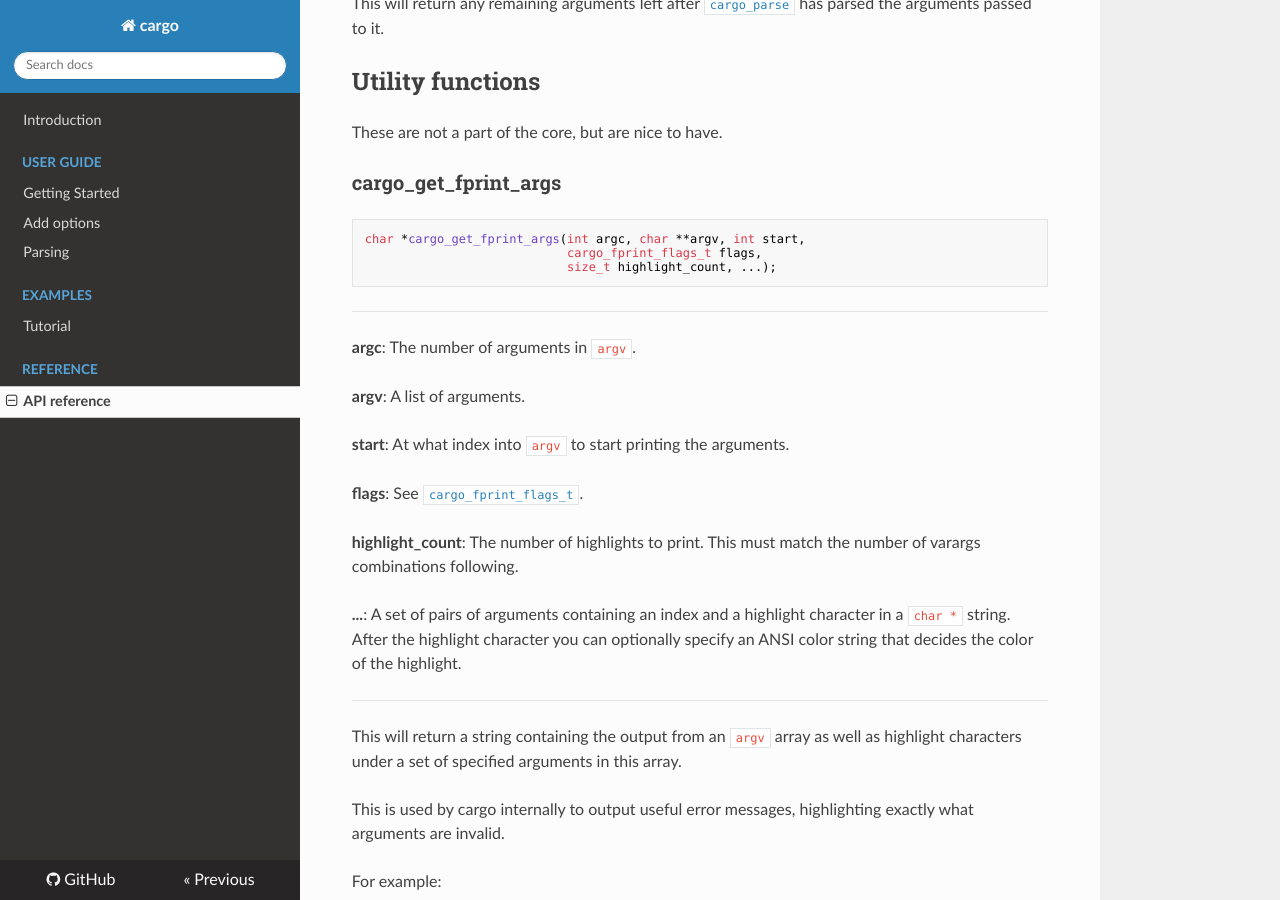
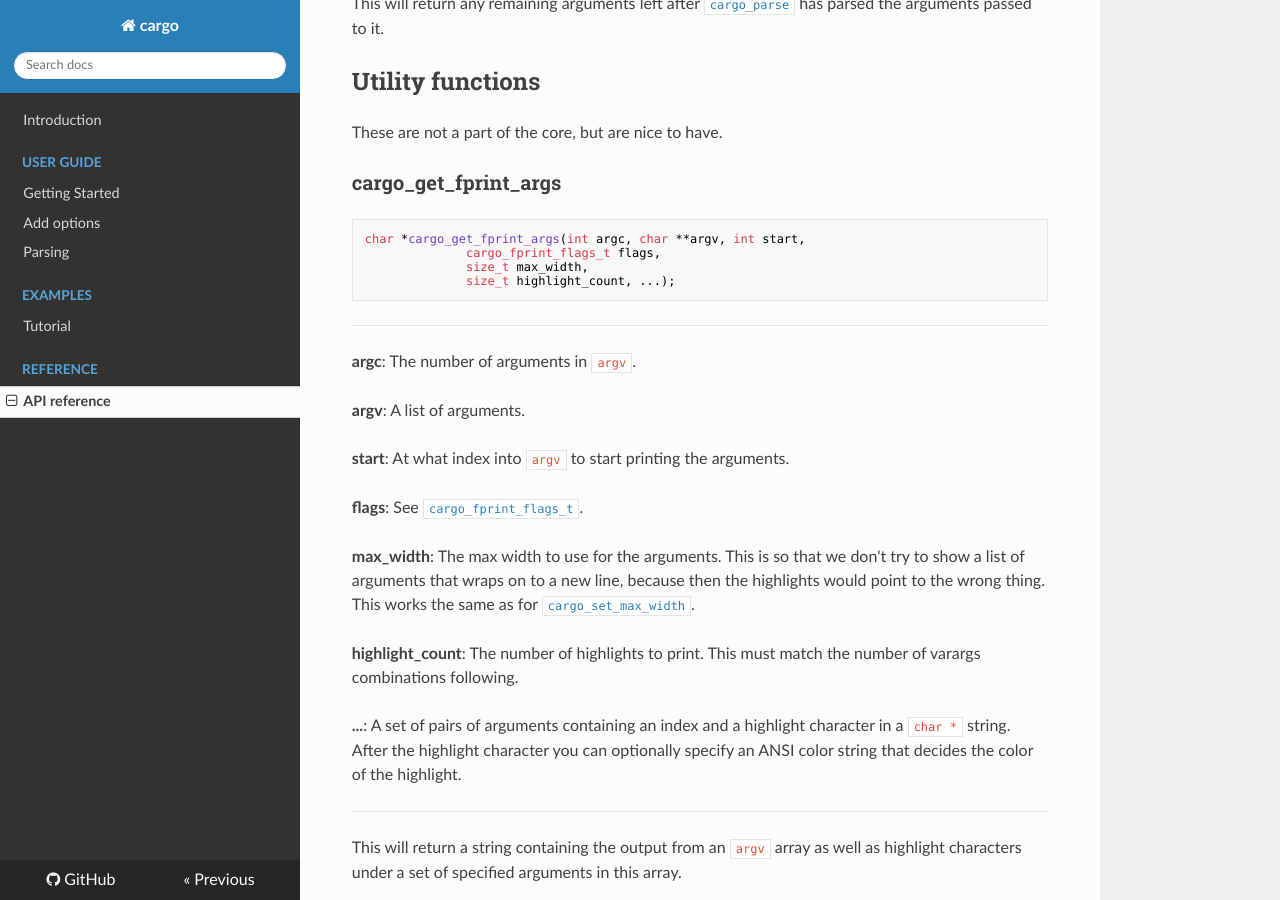
Before and after one commit to JoakimSoderberg/cargo, an MkDocs documentation site: the page built from docs/api.md, in a window 1280 px wide and 900 px high, scrolled down 19168 px. Built offline with MkDocs 1.6.1, drawn with Linux system fonts in a browser that asks for light colours; nearby versions of some CDN libraries; old or Windows-style settings are respelled for this version of MkDocs; some of the changed text lies outside the part shown.

Commit message:
Add max_width

````diff
--- a/docs/api.md
+++ b/docs/api.md
@@ -795,8 +795,9 @@ These are not a part of the core, but are nice to have.
 
 ```c
 char *cargo_get_fprint_args(int argc, char **argv, int start,
-							cargo_fprint_flags_t flags,
-							size_t highlight_count, ...);
+              cargo_fprint_flags_t flags,
+              size_t max_width,
+              size_t highlight_count, ...);
 ```
 ---
 
@@ -807,6 +808,8 @@ char *cargo_get_fprint_args(int argc, char **argv, int start,
 **start**: At what index into `argv` to start printing the arguments.
 
 **flags**: See [`cargo_fprint_flags_t`](api.md#cargo_fprint_flags_t).
+
+**max_width**: The max width to use for the arguments. This is so that we don't try to show a list of arguments that wraps on to a new line, because then the highlights would point to the wrong thing. This works the same as for [`cargo_set_max_width`](api.md#cargo_set_max_width).
 
 **highlight_count**: The number of highlights to print. This must match the number of varargs combinations following.
 
@@ -876,6 +879,8 @@ char *cargo_get_fprintl_args(int argc, char **argv, int start,
 **start**: At what index into `argv` to start printing the arguments.
 
 **flags**: See [`cargo_fprint_flags_t`](api.md#cargo_fprint_flags_t).
+
+**max_width**: The max width to use for the arguments. This is so that we don't try to show a list of arguments that wraps on to a new line, because then the highlights would point to the wrong thing. This works the same as for [`cargo_set_max_width`](api.md#cargo_set_max_width).
 
 **highlight_count**: The number of highlights to print. This must match the number of varargs combinations following.
 
````
